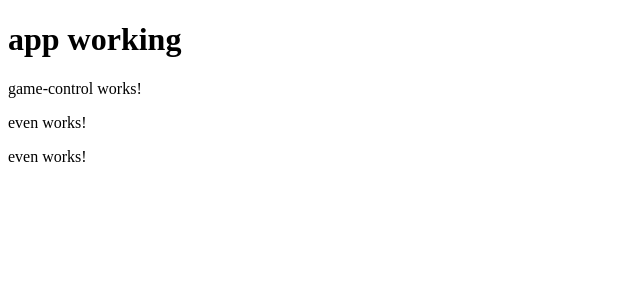
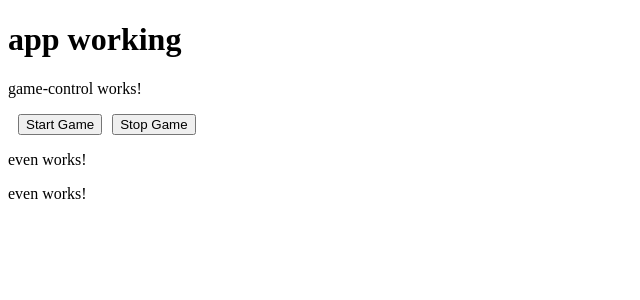
Before and after one commit to js-gibsonplu/angular, an Angular app: page / in a window 1280 px wide. Shown: the top 300 px of the page, without its empty margins (0-640 px from the left). Built offline with nearby package versions, Linux system fonts and the light colour scheme.

Commit message:
doing assignment

```diff
--- a/src/app/components/game-control/game-control.component.html
+++ b/src/app/components/game-control/game-control.component.html
@@ -1 +1,8 @@
 <p>game-control works!</p>
+<div class="container">
+  <div class="col-xs-6">
+    <button class="btn btn-primary" style="margin-left: 10px;">Start Game</button>
+
+    <button class="btn btn-primary" style="margin-left: 10px;">Stop Game</button>
+  </div>
+</div>
```
